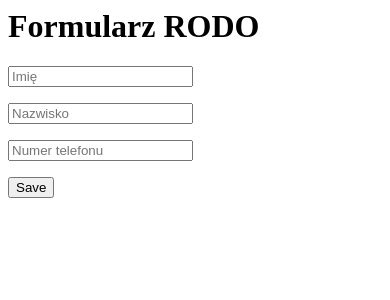
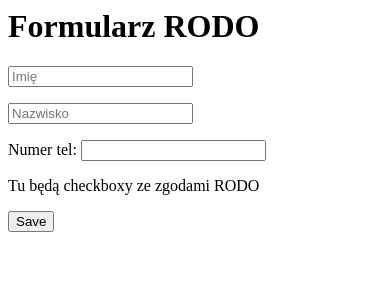
Before and after one commit to FilipPawlak/RODO_APP, a Django app: page / in a window 390 px wide; the page is wider, and only the part inside the window is pictured. Shown: the top 300 px of that part. Run offline with Django 3.2, Linux system fonts and the light colour scheme.

Commit message:
Phone number field added

```diff
--- a/src/MAIN_FORM/forms.py
+++ b/src/MAIN_FORM/forms.py
@@ -1,5 +1,5 @@
 from django import forms
-
+from phonenumber_field.formfields import PhoneNumberField
 from .models import MainForm
 
 class RodoForm(forms.ModelForm):
@@ -9,13 +9,9 @@ class RodoForm(forms.ModelForm):
 	Nazwisko       = forms.CharField(label='',
 								  widget = forms.TextInput(
 								  attrs = {"placeholder":"Nazwisko"}))
-	Numer_tel = forms.CharField(label='',
- 							  widget=forms.TextInput(
- 							  	attrs={
- 							  		"placeholder":"Numer telefonu",
- 							  	}
- 							)
- 						)
+	Numer_tel = PhoneNumberField(widget=forms.TextInput(
+									attrs={'placeholder': ('Numer telefonu')}),
+									label=(""))
 
 	class Meta:
 		model = MainForm
--- a/src/MAIN_FORM/models.py
+++ b/src/MAIN_FORM/models.py
@@ -1,7 +1,9 @@
 from django.db import models
+from phonenumber_field.modelfields import PhoneNumberField
+
 
 # Create your models here.
 class MainForm(models.Model):
 	Imię      = models.CharField(max_length=30)
 	Nazwisko  = models.CharField(max_length=30)
-	Numer_tel = models.CharField(max_length=12)
+	Numer_tel = PhoneNumberField()
--- a/src/MAIN_FORM/templates/home.html
+++ b/src/MAIN_FORM/templates/home.html
@@ -1,7 +1,10 @@
-<h1>Formularz RODO</h1>
-
-
-<form action='.' method='POST'>{% csrf_token %}
-	{{form.as_p}}
-<input type='submit' value='Save' />
-</form>
+<body>
+    <div style="width:600px; margin:0 auto;">
+    	<h1>Formularz RODO</h1>
+        <form action='.' method='POST'>{% csrf_token %}
+		{{form.as_p}}
+		<p>Tu będą checkboxy ze zgodami RODO</p>
+		<input type='submit' value='Save' />
+		</form>
+    </div>
+</body>
--- a/src/RODO_APP/settings.py
+++ b/src/RODO_APP/settings.py
@@ -39,7 +39,7 @@ INSTALLED_APPS = [
     'django.contrib.staticfiles',
 
     # third party
-
+    'phonenumber_field',
     # own
     'MAIN_FORM',
 ]
@@ -123,3 +123,6 @@ USE_TZ = True
 # https://docs.djangoproject.com/en/3.1/howto/static-files/
 
 STATIC_URL = '/static/'
+
+PHONENUMBER_DB_FORMAT = 'NATIONAL'
+PHONENUMBER_DEFAULT_REGION = 'PL'
```
Also changed, not shown: src/db.sqlite3.
